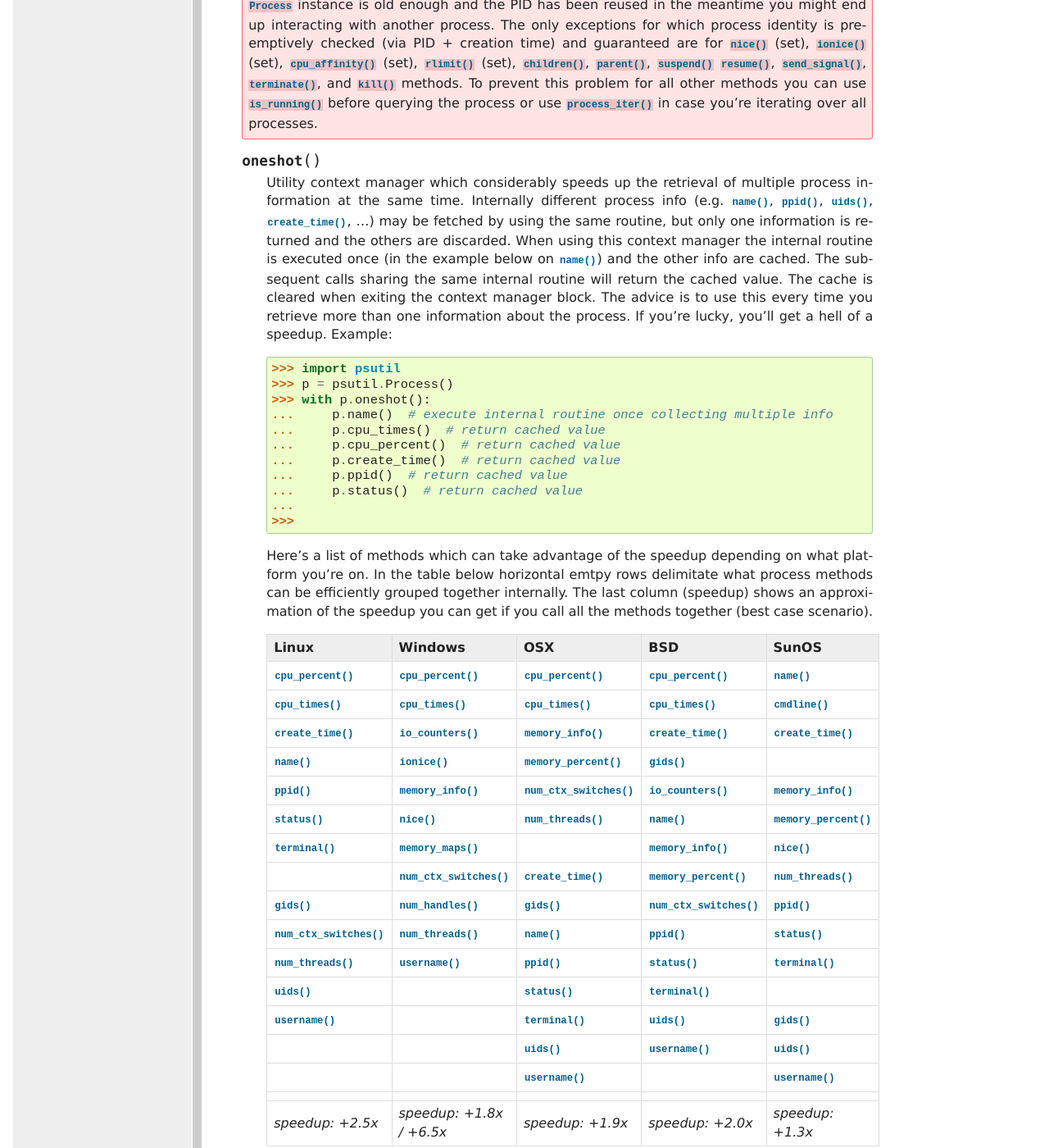
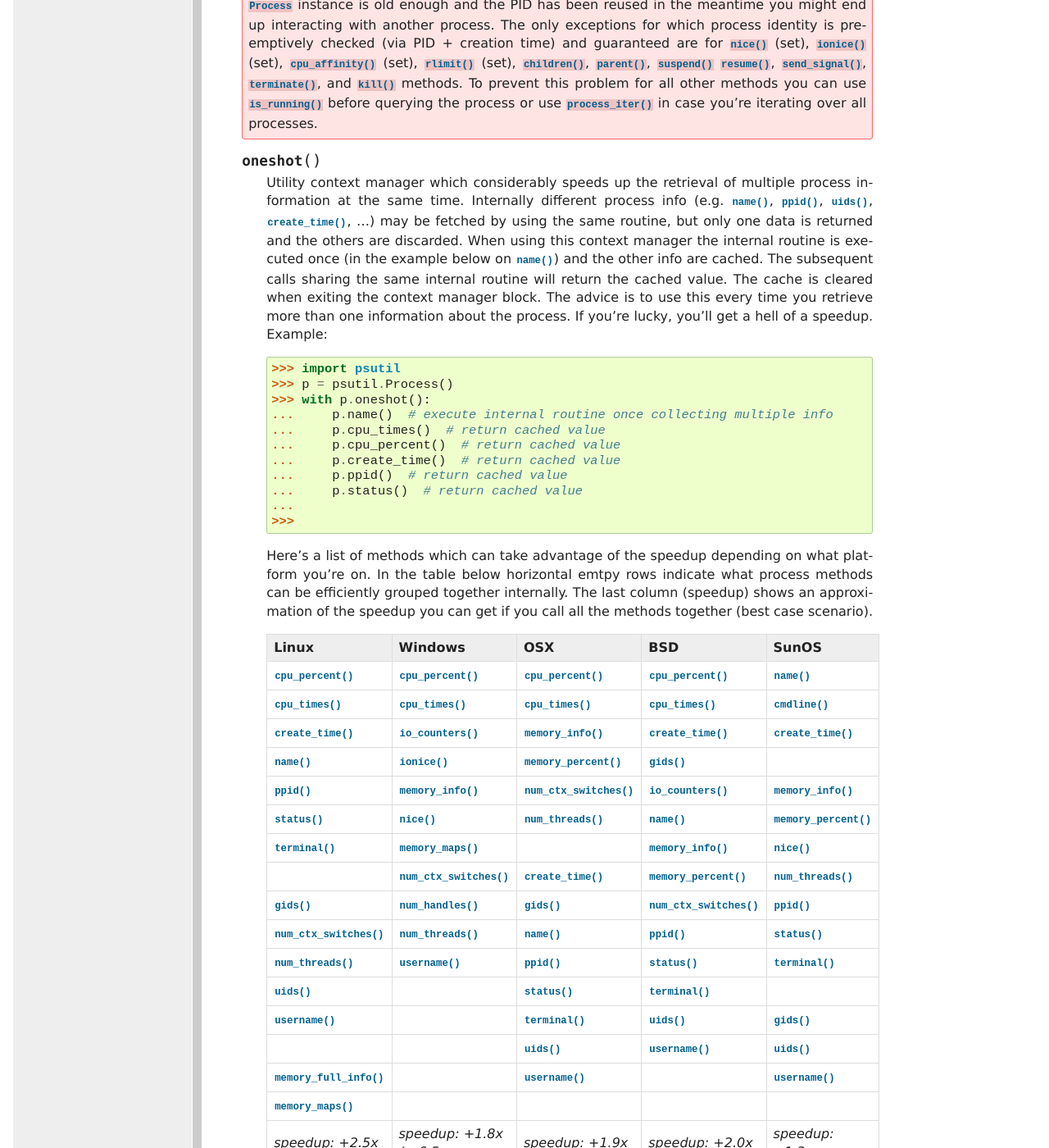
Before and after one commit to giampaolo/psutil, a Sphinx documentation site: the page built from docs/index.rst, in a window 1280 px wide and 1400 px high, scrolled down 12056 px. Shown: the whole window at 82% size. Built offline with Sphinx 7.4.7, drawn with Linux system fonts in a browser that asks for light colours; formulas are drawn with MathJax 3.

Commit message:
#799 - oneshot / linux: speedup memory_full_info and memory_maps

```diff
--- a/docs/index.rst
+++ b/docs/index.rst
@@ -772,7 +772,7 @@ Process class
     multiple process information at the same time.
     Internally different process info (e.g. :meth:`name`, :meth:`ppid`,
     :meth:`uids`, :meth:`create_time`, ...) may be fetched by using the same
-    routine, but only one information is returned and the others are discarded.
+    routine, but only one data is returned and the others are discarded.
     When using this context manager the internal routine is executed once (in
     the example below on :meth:`name()`) and the other info are cached.
     The subsequent calls sharing the same internal routine will return the
@@ -796,8 +796,8 @@ Process class
 
     Here's a list of methods which can take advantage of the speedup depending
     on what platform you're on.
-    In the table below horizontal emtpy rows delimitate what process methods
-    can be efficiently grouped together internally.
+    In the table below horizontal emtpy rows indicate what process methods can
+    be efficiently grouped together internally.
     The last column (speedup) shows an approximation of the speedup you can get
     if you call all the methods together (best case scenario).
 
@@ -832,9 +832,9 @@ Process class
     +------------------------------+-------------------------------+------------------------------+------------------------------+--------------------------+
     |                              |                               | :meth:`uids`                 | :meth:`username`             | :meth:`uids`             |
     +------------------------------+-------------------------------+------------------------------+------------------------------+--------------------------+
-    |                              |                               | :meth:`username`             |                              | :meth:`username`         |
+    | :meth:`memory_full_info`     |                               | :meth:`username`             |                              | :meth:`username`         |
     +------------------------------+-------------------------------+------------------------------+------------------------------+--------------------------+
-    |                              |                               |                              |                              |                          |
+    | :meth:`memory_maps`          |                               |                              |                              |                          |
     +------------------------------+-------------------------------+------------------------------+------------------------------+--------------------------+
     | *speedup: +2.5x*             | *speedup: +1.8x / +6.5x*      | *speedup: +1.9x*             | *speedup: +2.0x*             | *speedup: +1.3x*         |
     +------------------------------+-------------------------------+------------------------------+------------------------------+--------------------------+
```
Also changed, not shown: 3 other files.
